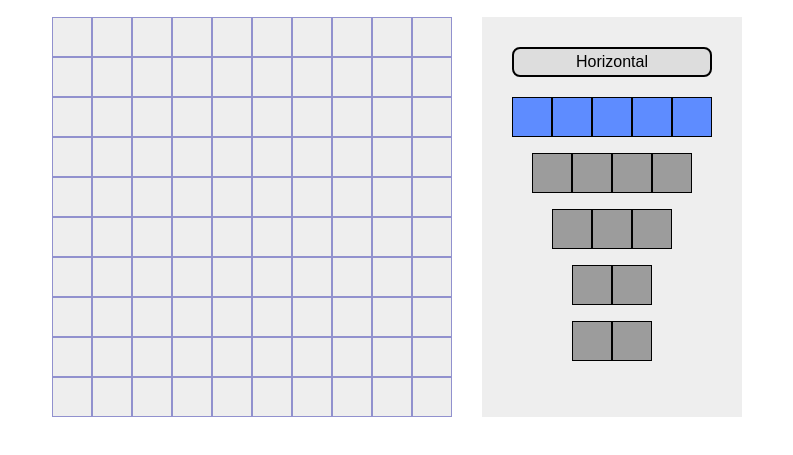
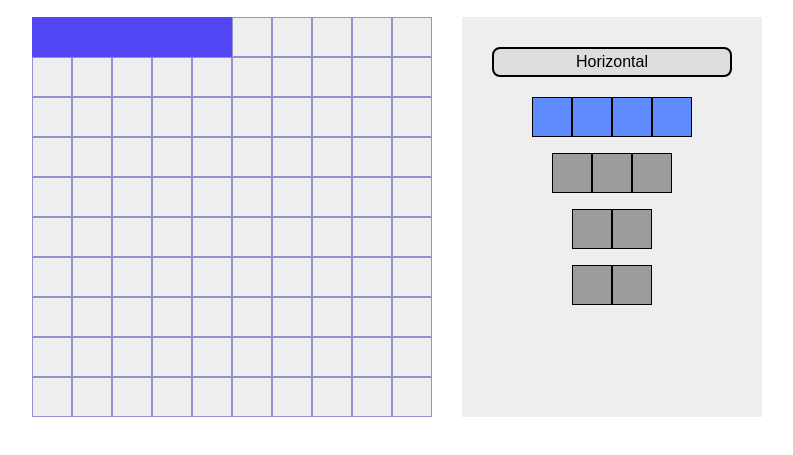
Before and after one commit to MiguelHigueraDev/battleship-js, a website built with webpack: page src/index.html in a window 1280 px wide. Both pictures are taken after a click on the element 315 px from the left and 284 px from the top of the page. Shown: the part 247-702 px from the top of the page, without its empty margins (243-1036 px from the left). Built offline with nearby package versions, Linux system fonts and the light colour scheme.

Commit message:
Finish ship placement menu

```diff
--- a/src/constants/fleetComposition.js
+++ b/src/constants/fleetComposition.js
@@ -1,5 +1,5 @@
 import shipTypes from './shipTypes'
-const FLEET_COMPOSITION = [[shipTypes.CARRIER, 'active'], [shipTypes.BATTLESHIP, 'inactive'], [shipTypes.CRUISER, 'inactive'],
-  [shipTypes.SUBMARINE, 'inactive'], [shipTypes.SUBMARINE, 'inactive']]
+const FLEET_COMPOSITION = [[shipTypes.CARRIER, 'active', 0], [shipTypes.BATTLESHIP, 'inactive', 1], [shipTypes.CRUISER, 'inactive', 2],
+  [shipTypes.SUBMARINE, 'inactive', 3], [shipTypes.SUBMARINE, 'inactive', 4]]
 
 export default FLEET_COMPOSITION
--- a/src/dom/ShipPlacementMenu.js
+++ b/src/dom/ShipPlacementMenu.js
@@ -1,4 +1,5 @@
 import FLEET_COMPOSITION from '../constants/fleetComposition'
+import SIZES from '../constants/sizes'
 
 const PLACEMENT_MODES = {
   VERTICAL: 'Vertical',
@@ -7,7 +8,18 @@ const PLACEMENT_MODES = {
 
 class ShipPlacementMenu {
   static fleet = FLEET_COMPOSITION
+  static activeFleet = []
   static mode = PLACEMENT_MODES.HORIZONTAL
+  static cells = []
+
+  static {
+    for (let i = 0; i < SIZES.BOARD_SIZE; i++) {
+      this.cells.push([])
+      for (let j = 0; j < SIZES.BOARD_SIZE; j++) {
+        this.cells[i].push({ ship: null, isHit: false, x: j, y: i })
+      }
+    }
+  }
 
   static togglePlacementMode () {
     if (this.mode === PLACEMENT_MODES.VERTICAL) {
@@ -32,8 +44,21 @@ class ShipPlacementMenu {
     this.fleet[index][1] = 'active'
   }
 
+  static getShip (x, y) {
+    if (this.cells[y][x].ship != null) return this.cells[y][x].ship
+  }
+
   static getActiveShip () {
     return this.fleet.find((ship) => ship[1] === 'active')
+  }
+
+  static getActiveShipIndex () {
+    return this.fleet.indexOf(this.fleet.find((ship) => ship[1] === 'active'))
+  }
+
+  static addShip (index) {
+    this.activeFleet.push(this.fleet[index])
+    this.fleet.splice(index, 1)
   }
 }
 
--- a/src/dom/menuManager.js
+++ b/src/dom/menuManager.js
@@ -1,9 +1,9 @@
+import Ship from '../classes/Ship'
 import ShipPlacementMenu from './ShipPlacementMenu'
-import SIZES from '../constants/sizes'
-import Ship from '../classes/Ship'
 
 const orientationButton = document.querySelector('.switch-orientation')
-const shipContainer = document.querySelector('.available-ships');
+const shipContainer = document.querySelector('.available-ships')
+const board = document.querySelector('.setup-board');
 
 (function () {
   orientationButton.addEventListener('click', () => switchPlacementMode())
@@ -19,21 +19,30 @@ const updatePlacementMode = () => {
   orientationButton.textContent = orientation
 }
 
+const clearShipPlacementGrid = () => {
+  board.innerHTML = ''
+}
+
 const loadShipPlacementGrid = () => {
-  const board = document.querySelector('.setup-board')
+  clearShipPlacementGrid()
   board.addEventListener('mouseout', () => resetOutlines())
-  for (let i = 0; i < SIZES.BOARD_SIZE; i++) {
-    for (let j = 0; j < SIZES.BOARD_SIZE; j++) {
+  ShipPlacementMenu.cells.forEach((c) => {
+    c.forEach((ce) => {
       const cell = document.createElement('div')
       cell.classList.add('cell')
       cell.classList.add('cell-placement')
-      cell.setAttribute('data-coord-x', j)
-      cell.setAttribute('data-coord-y', i)
+      cell.setAttribute('data-coord-x', ce.x)
+      cell.setAttribute('data-coord-y', ce.y)
       cell.addEventListener('click', (e) => placeShip(e))
       cell.addEventListener('mouseover', (e) => showShipOutline(e))
+
+      if (ce.ship !== null) {
+        cell.classList.add('cell-ship')
+        cell.addEventListener('click', (e) => removeShip(e))
+      }
       board.appendChild(cell)
-    }
-  }
+    })
+  })
 }
 
 const loadShips = () => {
@@ -62,11 +71,53 @@ const updateActiveShip = (index) => {
 }
 
 const placeShip = (e) => {
+  if (ShipPlacementMenu.fleet.length < 1) return
   const x = e.target.getAttribute('data-coord-x')
   const y = e.target.getAttribute('data-coord-y')
-  const activeShip = ShipPlacementMenu.getActiveShip()
-  console.log(ShipPlacementMenu.getActiveShip())
-  console.log(x, y)
+  const orientation = ShipPlacementMenu.getPlacementMode()
+  const activeShipLength = ShipPlacementMenu.getActiveShip()[0]
+  const adjacentCells = getAdjacentCells(Number(x), Number(y), activeShipLength, orientation)
+
+  let valid = true
+  for (const cell of adjacentCells) {
+    const cellX = cell[0]
+    const cellY = cell[1]
+    if (cellX < 0 || cellX > 9 || cellY < 0 || cellY > 9) {
+      valid = false
+    } else {
+      if (ShipPlacementMenu.cells[cellY][cellX].ship !== null) valid = false
+    }
+  }
+  if (valid) {
+    // Add ship
+    for (const coordinate of adjacentCells) {
+      ShipPlacementMenu.cells[coordinate[1]][coordinate[0]].ship = ShipPlacementMenu.getActiveShip()
+    }
+    ShipPlacementMenu.addShip(ShipPlacementMenu.getActiveShipIndex())
+    loadShipPlacementGrid()
+    if (ShipPlacementMenu.fleet.length > 0) updateActiveShip(0)
+    loadShips()
+  }
+}
+
+const removeShip = (e) => {
+  const x = e.target.getAttribute('data-coord-x')
+  const y = e.target.getAttribute('data-coord-y')
+  const ship = ShipPlacementMenu.getShip(x, y)
+  // Remove active status
+  console.log(ship)
+  ship[1] = 'inactive'
+  // Add ship back to fleet
+  ShipPlacementMenu.fleet.push(ship)
+  // Remove ship from DOM
+  ShipPlacementMenu.cells.forEach((c) => {
+    c.forEach((ce) => {
+      if (ce.ship === ship) ce.ship = null
+    })
+  })
+  if (ShipPlacementMenu.fleet.length > 0) updateActiveShip(0)
+  loadShipPlacementGrid()
+  loadShips()
 }
 
 const showShipOutline = (e) => {
@@ -74,6 +125,8 @@ const showShipOutline = (e) => {
   const x = e.target.getAttribute('data-coord-x')
   const y = e.target.getAttribute('data-coord-y')
   const orientation = ShipPlacementMenu.getPlacementMode()
+  if (ShipPlacementMenu.getActiveShip() === undefined) return
+  if (ShipPlacementMenu.cells[y][x].ship !== null) return
   const activeShipLength = ShipPlacementMenu.getActiveShip()[0]
   const adjacentCells = getAdjacentCells(Number(x), Number(y), activeShipLength, orientation)
   for (const cell of adjacentCells) {
--- a/src/style.css
+++ b/src/style.css
@@ -62,7 +62,7 @@ body {
 }
 
 .cell-highlight {
-	background-color: rgb(83, 71, 245);
+	background-color: rgb(131, 126, 213);
 	border: transparent;
 }
 
@@ -133,6 +133,7 @@ header {
 }
 
 .ship-selection-menu {
+	width: 300px;
 	background-color: #eee;
 	padding: 30px;
 	display: flex;
```
